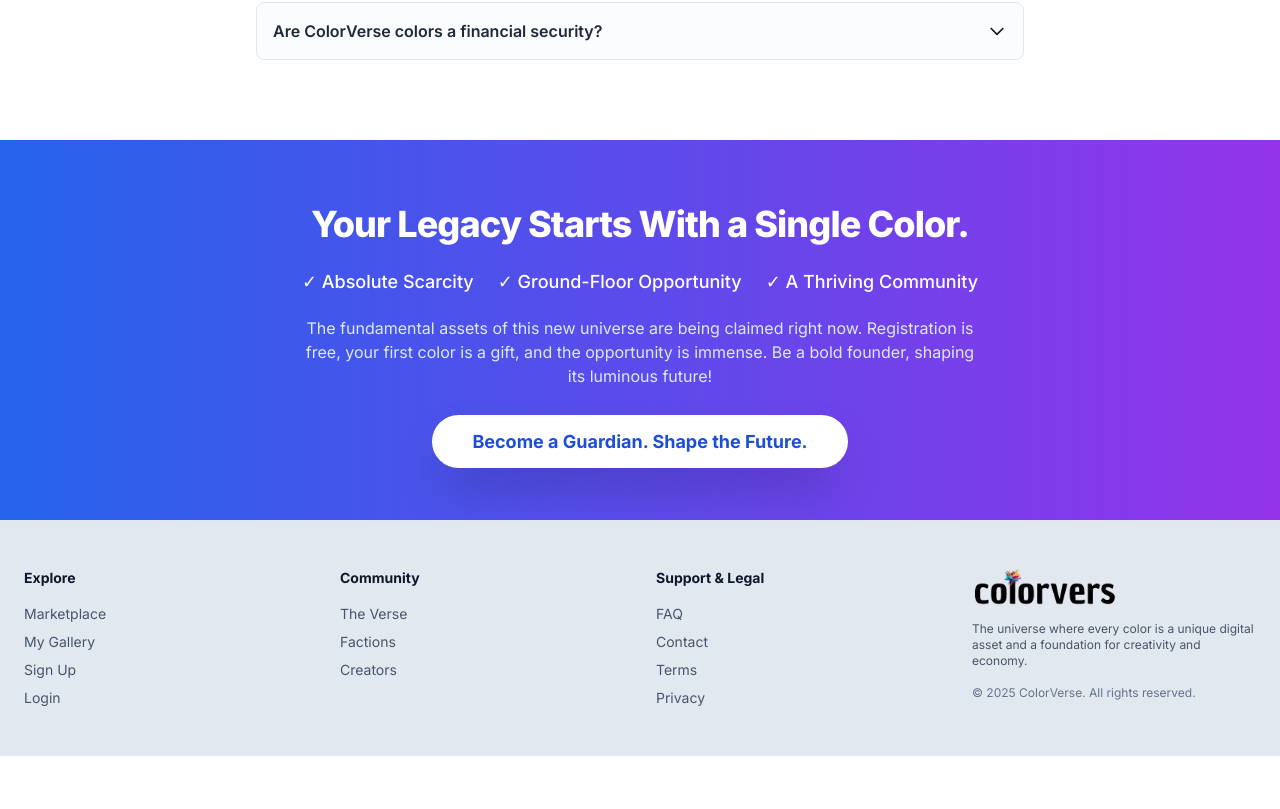
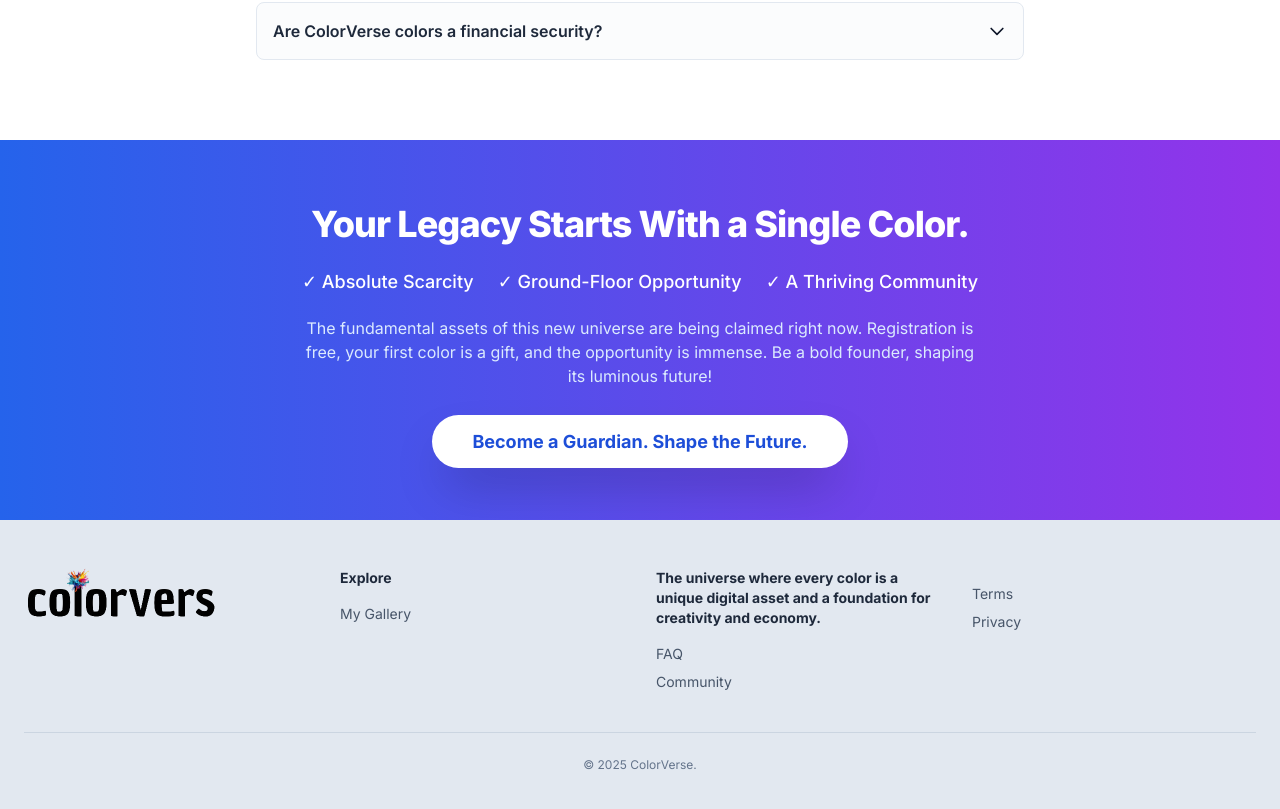
Before and after one commit to vectorios/123456789, a Next.js app: page / in a window 1280 px wide. Shown: the part 3800-4609 px from the top of the page. Before the commit the page ends 4556 px from the top, so only its background shows below. Built offline with nearby package versions, Linux system fonts and the light colour scheme; no server answers.

Commit message:
refactor: Remplacer Framer Motion par des animations 1 footer

```diff
--- a/components/layout/Footer.tsx
+++ b/components/layout/Footer.tsx
@@ -1,45 +1,41 @@
 // components/layout/Footer.tsx
-'use client';
 
 import Link from 'next/link';
 import Image from 'next/image';
 
-// Le composant reçoit les traductions 't' en props
-export default function Footer({ t }) {
+// CORRECTION : Le type de la prop 't' est maintenant spécifié
+export default function Footer({ t }: { t: any }) {
   return (
     <footer className="bg-slate-200 py-12 px-6 text-slate-800">
       <div className="container mx-auto max-w-7xl grid grid-cols-2 md:grid-cols-4 gap-8 text-sm">
+        <div className="col-span-2 md:col-span-1">
+          <Image src="/images/logo.png" alt="ColorVerse Logo" width={200} height={40} className="mb-4" />
+          <p className="text-slate-600">{t.footerSlogan}</p>
+        </div>
         <div>
-          <h3 className="text-md font-bold mb-4 text-slate-900">{t.footerExplore}</h3>
+          <h3 className="font-bold mb-4">{t.footerExplore}</h3>
           <ul className="space-y-2">
-            <li><Link href="/marketplace" className="text-slate-600 hover:text-purple-600">{t.footerMarket}</Link></li>
+            <li><Link href="/marketplace" className="text-slate-600 hover:text-purple-600">{t.footerMarketplace}</Link></li>
             <li><Link href="/dashboard" className="text-slate-600 hover:text-purple-600">{t.footerGallery}</Link></li>
-            <li><Link href="/inscription" className="text-slate-600 hover:text-purple-600">{t.footerSignup}</Link></li>
-            <li><Link href="/connexion" className="text-slate-600 hover:text-purple-600">{t.footerLogin}</Link></li>
           </ul>
         </div>
         <div>
-          <h3 className="text-md font-bold mb-4 text-slate-900">{t.footerCommunity}</h3>
+          <h3 className="font-bold mb-4">{t.footerAbout}</h3>
           <ul className="space-y-2">
-            <li><Link href="#" className="text-slate-600 hover:text-purple-600">{t.footerVerseFeed}</Link></li>
-            <li><Link href="#" className="text-slate-600 hover:text-purple-600">{t.footerFactionsSoon}</Link></li>
-            <li><Link href="#" className="text-slate-600 hover:text-purple-600">{t.footerFeaturedCreators}</Link></li>
+            <li><Link href="/#faq" className="text-slate-600 hover:text-purple-600">{t.footerFAQ}</Link></li>
+            <li><Link href="#" className="text-slate-600 hover:text-purple-600">{t.footerCommunity}</Link></li>
           </ul>
         </div>
         <div>
-          <h3 className="text-md font-bold mb-4 text-slate-900">{t.footerSupportLegal}</h3>
+          <h3 className="font-bold mb-4">{t.footerLegal}</h3>
           <ul className="space-y-2">
-            <li><Link href="/#faq" className="text-slate-600 hover:text-purple-600">{t.footerFAQ}</Link></li>
-            <li><Link href="#" className="text-slate-600 hover:text-purple-600">{t.footerContact}</Link></li>
             <li><Link href="#" className="text-slate-600 hover:text-purple-600">{t.footerTerms}</Link></li>
             <li><Link href="#" className="text-slate-600 hover:text-purple-600">{t.footerPrivacy}</Link></li>
           </ul>
         </div>
-        <div className="col-span-2 md:col-span-1">
-          <Image src="/images/logo.png" alt="ColorVerse Logo" width={150} height={30} style={{ objectFit: 'contain' }} className="mb-4"/>
-          <p className="text-slate-600 mb-4 text-xs">{t.footerAbout}</p>
-          <p className="text-slate-500 text-xs">&copy; {new Date().getFullYear()} ColorVerse. {t.footerCopyright}</p>
-        </div>
+      </div>
+      <div className="text-center mt-10 text-xs text-slate-500 border-t border-slate-300 pt-6">
+        <p>&copy; {new Date().getFullYear()} ColorVerse. {t.footerRights}</p>
       </div>
     </footer>
   );
```
